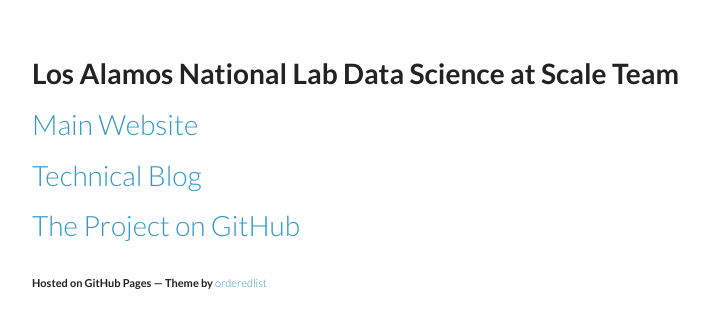
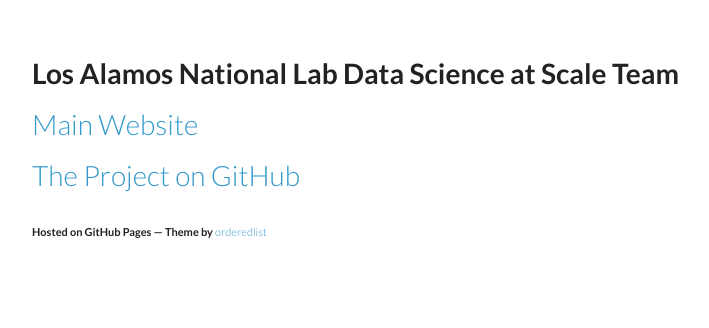
Before and after one commit to DataScienceAtScale/datascienceatscale.github.io, a website: page index.jade in a window 1280 px wide. Shown: the whole page, without its empty margins (26-735 px from the left). Drawn offline with nearby package versions, Linux system fonts and the light colour scheme; files that its build step writes are made by us from their sources.

Commit message:
Removed the link to the blag.

```diff
--- a/index.jade
+++ b/index.jade
@@ -16,9 +16,6 @@
         a(href='http://datascience.lanl.gov')
           | Main Website
       p
-        a(href='http://datascienceatscale.github.io/Blog')
-          | Technical Blog
-      p
         a(href='https://github.com/DataScienceAtScale')
           | The Project on GitHub
       p
```
Also changed, not shown: index.html.
